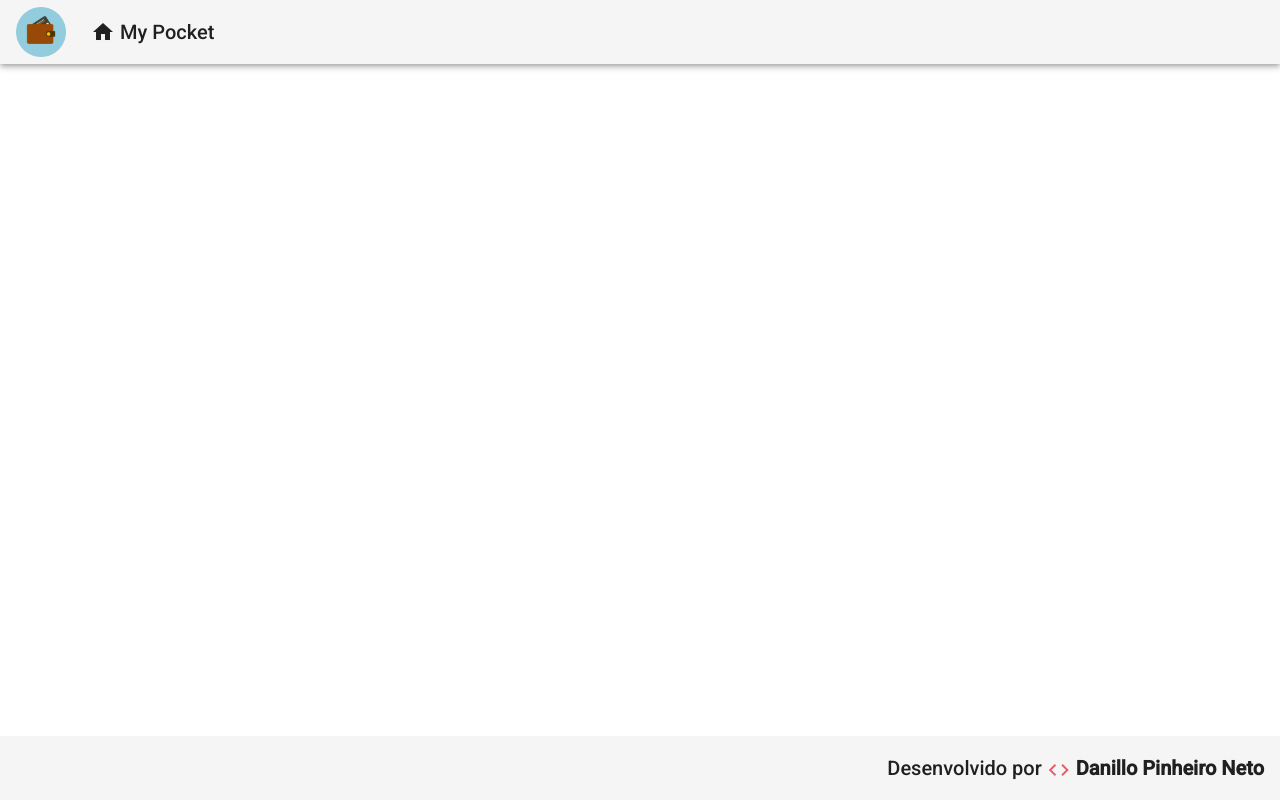
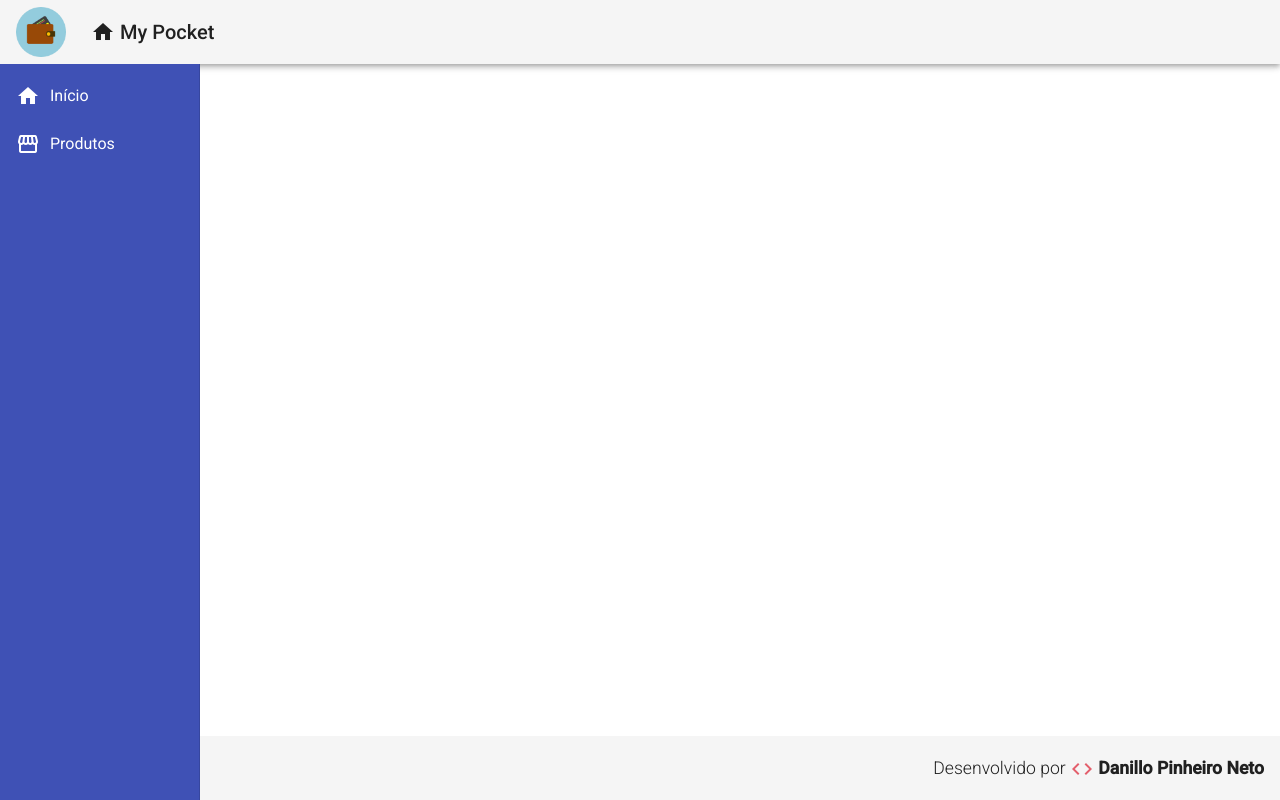
Before and after one commit to danillopneto/mypocket, an Angular app in the folder frontend/: page / in a window 1280 px wide. Built offline with nearby package versions, Linux system fonts and the light colour scheme.

Commit message:
Including a side navigation bar.

```diff
--- a/frontend/src/app/app.component.html
+++ b/frontend/src/app/app.component.html
@@ -1,2 +1,3 @@
 <app-header></app-header>
+<app-nav></app-nav>
 <app-footer></app-footer>
--- a/frontend/src/app/components/template/footer/footer.component.css
+++ b/frontend/src/app/components/template/footer/footer.component.css
@@ -4,3 +4,8 @@
     display: flex;
     justify-content: flex-end;
 }
+
+.footer > span {
+    font-size: 1.1rem;
+    font-weight: 300;
+}
--- /dev/null
+++ b/frontend/src/app/components/template/nav/nav.component.css
@@ -0,0 +1,12 @@
+.sidenav {
+    background-color: #3F51B5;
+    width: 200px;
+}
+
+.sidenav a {
+    color: #FFF
+}
+
+.sidenav i {
+    padding-right: 10px;
+}
--- /dev/null
+++ b/frontend/src/app/components/template/nav/nav.component.html
@@ -0,0 +1,19 @@
+<mat-sidenav-container class="container">
+    <mat-sidenav class="sidenav" mode="side" opened
+        fixedInViewport="true" fixedTopGap="64">
+        <mat-nav-list class="nav-list">
+            <a mat-list-item>
+                <i class="material-icons">
+                    home
+                </i>
+                Início
+            </a>
+            <a mat-list-item>
+                <i class="material-icons">
+                    storefront
+                </i>
+                Produtos
+            </a>
+        </mat-nav-list>
+    </mat-sidenav>
+</mat-sidenav-container>
--- /dev/null
+++ b/frontend/src/app/components/template/nav/nav.component.ts
@@ -0,0 +1,15 @@
+import { Component, OnInit } from '@angular/core';
+
+@Component({
+  selector: 'app-nav',
+  templateUrl: './nav.component.html',
+  styleUrls: ['./nav.component.css']
+})
+export class NavComponent implements OnInit {
+
+  constructor() { }
+
+  ngOnInit(): void {
+  }
+
+}
```
Also changed, not shown: frontend/src/app/app.module.ts (+9 -2 lines).
